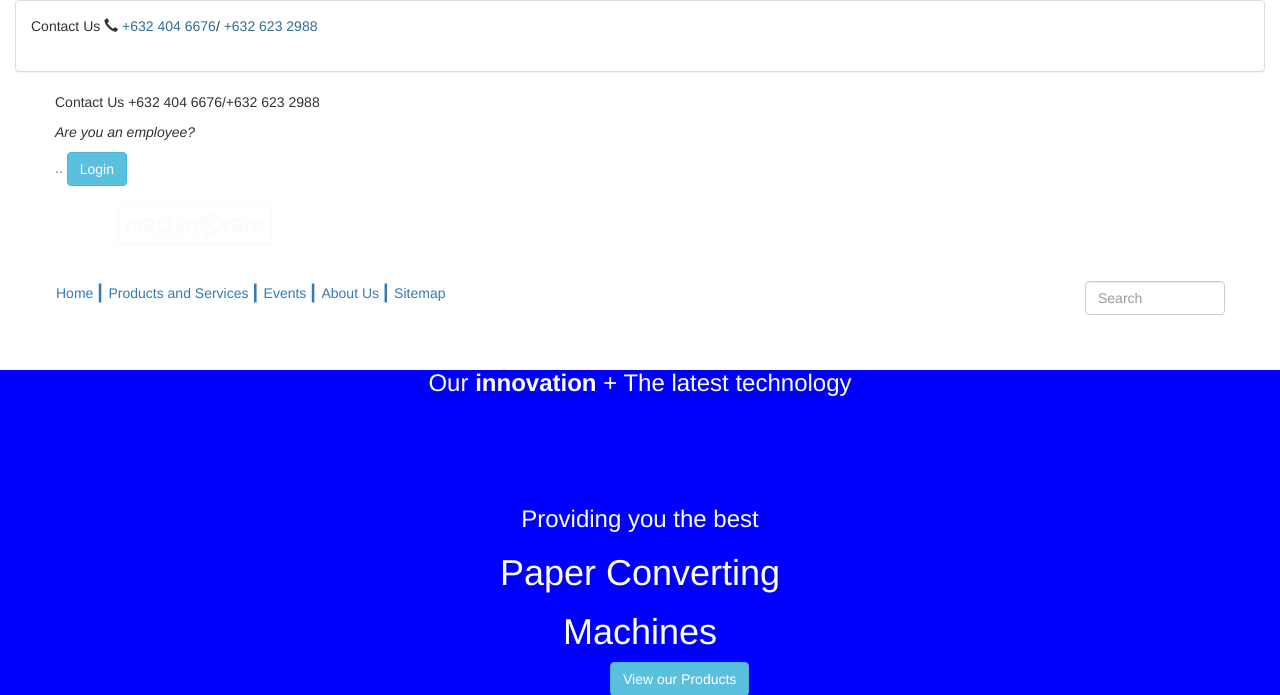
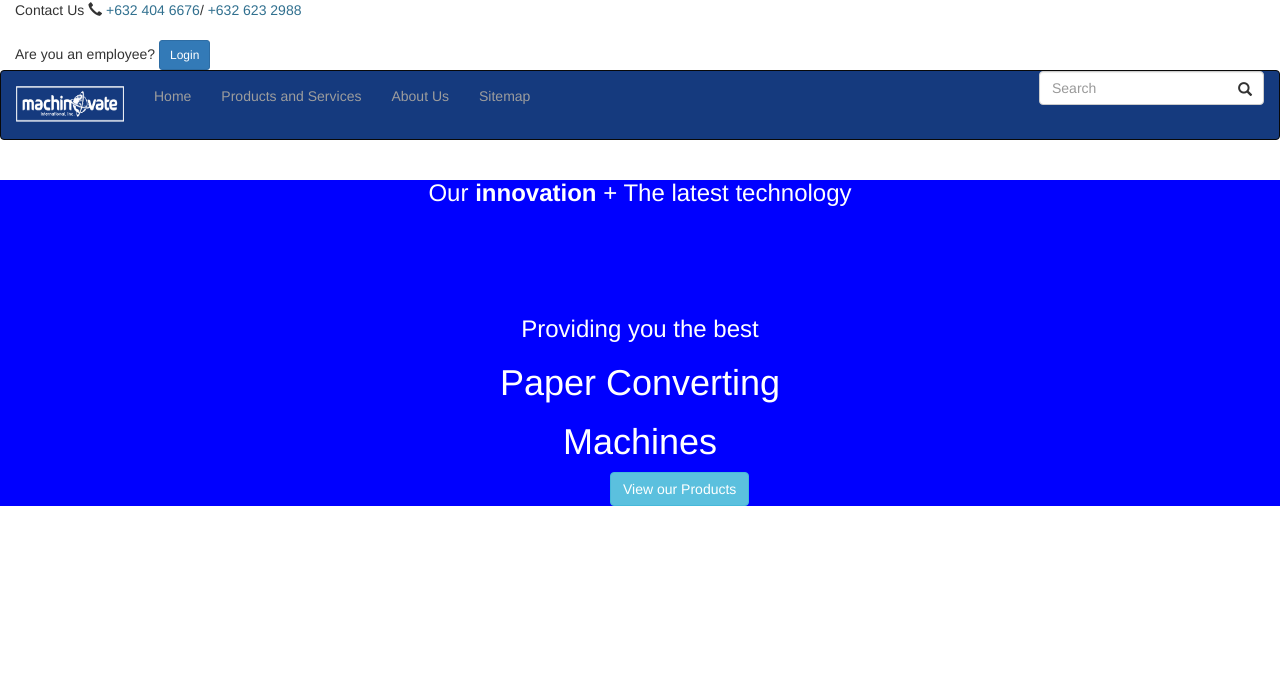
Before and after one commit to yeddapenequito/Machinovate, a PHP site: page /index.php in a window 1280 px wide. Shown: the top 695 px of the page. Run offline with PHP 8.4, Linux system fonts and the light colour scheme.

Commit message:
Modify header.php

```diff
--- a/web/header.php
+++ b/web/header.php
@@ -6,59 +6,77 @@
 		<link rel="stylesheet" href="./styles/bootstrap.min.css">
 		<link rel="stylesheet" href="./styles/main.css">
 		<title></title>
+		<style>
+			#bottom-header {
+			background-color: #153a7e;
+			height: 5em;
+			}
+			#bottom-header .navbar-header .navbar-brand img{
+			width: 6em;
+			height: 2em;
+			}
+			#bottom-header .right-inner-addon {
+		    position: relative;
+			}
+			#bottom-header .right-inner-addon input {
+				padding-right: 30px;
+			}
+			#bottom-header .right-inner-addon i {
+				position: absolute;
+				right: 0px;
+				padding: 10px 12px;
+				pointer-events: none;
+			}
+		</style>
 	</head>
-<body>
-	<header class="container-fluid">
-		<div class="panel panel-default">
-			<address class="panel-body">
+	<body>
+		<header id="top-header" class="container-fluid">
+			<address id="contact-us">
 				Contact Us
 				<span class="glyphicon glyphicon-earphone"></span>
 				<span class="text-info">+632 404 6676</span>/
 				<span class="text-info">+632 623 2988</span>
-		</div>
-	</header>
-	<div class='container'>
-		<div class='row'>
+			</address>
+			<div id="employee-login">
+				<span id="are-you-an-employee">Are you an employee?</span>
+				<a href="/web/login.php/" class="btn btn-primary btn-sm" role="button">Login</a>
+			</div>
+		</header>
 
-			<div class="header">
-				<div class="contact"><p><span>Contact Us</span> +632 404 6676/+632 623 2988</p>
-
+		<!-- Static navbar -->
+		<nav id="bottom-header" class="navbar navbar-inverse">
+			<div class="container-fluid">
+				<div class="navbar-header">
+					<button type="button" class="navbar-toggle" data-toggle="collapse" data-target="#myNavbar">
+						<span class="icon-bar"></span>
+						<span class="icon-bar"></span>
+						<span class="icon-bar"></span>
+					</button>
+					<a class="navbar-brand" href="#">
+						<img src="./images/machinovate-logo-1.png" alt="machinovate logo 1">
+					</a>
 				</div>
-
-				<div class="employee">
-					<p><i>Are you an employee? </i></p>
-				</div>
-				<div class="login">
-					<a>..
-						<a href="/web/login.php/" class="btn btn-info" role="button">Login</a>
-
-					</div>
-
-				</div>
-				<div class="header2">
-
-					<img src="/images/logo.png" href="/web/index.php/" alt="Machinovate Logo" style="width:180px;height:100px;margin-left:50px;margin-top:-10px;"/>
-					<div class="header_buttons">
-						<div class="navbar">
-							<a href="/web/index.php/"  role="button">Home</a>
-							<a style="font-size:20px;"><b>|</b>
-								<a href="index.html"  role="button">Products and Services</a>
-								<a style="font-size:20px;"><b>|</b>
-									<a href="/web/events.php/"  role="button">Events</a>
-									<a style="font-size:20px;"><b>|</b>
-									<a href="/web/about.php/"  role="button">About Us</a>
-										<a style="font-size:20px;"><b>|</b>
-											<a href="/web/sitemap.php/"  role="button">Sitemap</a>
-										</div>
-									</div>
-									<div class="form-group" style="margin-top: -65px;margin-left: 1030px;">
-										<input type="text" class="form-control" placeholder="Search"></input>
-									</div>
-
-								</div>
-
+				<div class="collapse navbar-collapse" id="myNavbar">
+					<ul class="nav navbar-nav">
+						<li><a href="index.php">Home</a></li>
+						<li><a href="#">Products and Services</a></li>
+						<li><a href="#">About Us</a></li>
+						<li><a href="#">Sitemap</a></li>
+					</ul>
+					<ul class="nav navbar-nav navbar-right">
+						<div class="form-group">
+							<div class="right-inner-addon ">
+								<i class="glyphicon glyphicon-search"></i>
+								<input type="search"
+									   class="form-control"
+									   placeholder="Search" />
 							</div>
 						</div>
+					</ul>
+				</div> <!-- /.navbar-collapse -->
+			</div>  <!-- /.container-fluid -->
+		</nav>
+
 		<script type="text/javascript" src="./scripts/jquery-2.2.0.min.js"></script>
 		<script type="text/javascript" src="./scripts/bootstrap.min.js"></script>
 	</body>
```
